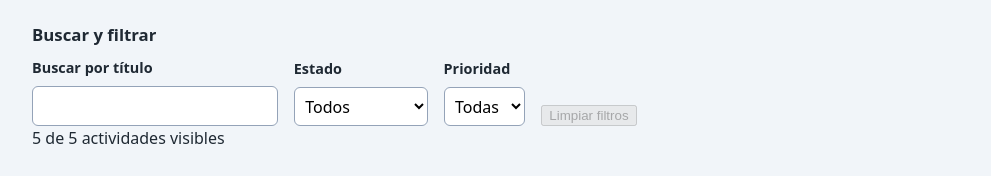
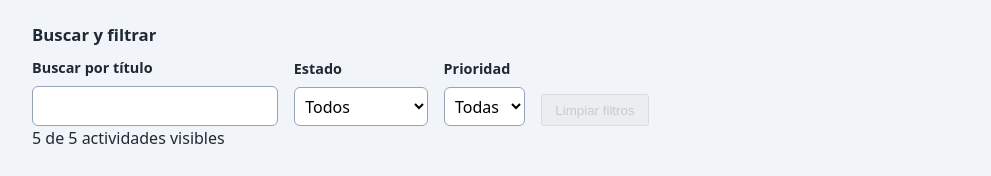
Before and after one commit to hamlet10/curso_angular, an Angular app in the folder panel-actividades/: page / in a window 1280 px wide. Shown: the part 531-707 px from the top of the page, without its empty margins (144-1135 px from the left). Built offline with nearby package versions, Linux system fonts and the light colour scheme.

Commit message:
Incremento 4: los filtros, por modelos

```diff
--- /dev/null
+++ b/panel-actividades/src/app/actividades/filtros-actividades/filtros-actividades.css
@@ -0,0 +1,7 @@
+.controles { display: flex; flex-wrap: wrap; gap: 1rem; align-items: flex-end; }
+.campo { display: flex; flex-direction: column; gap: 0.25rem; min-width: 0; }
+.campo input,
+.campo select { padding: 0.4rem; }
+button { padding: 0.4rem 0.75rem; cursor: pointer; }
+button:disabled { cursor: not-allowed; opacity: 0.55; }
+:focus-visible { outline: 2px solid #545454; outline-offset: 2px; }
--- /dev/null
+++ b/panel-actividades/src/app/actividades/filtros-actividades/filtros-actividades.html
@@ -0,0 +1,30 @@
+<div class="controles">
+  <div class="campo">
+    <label for="busqueda">Buscar por título</label>
+    <input id="busqueda" type="search" [value]="termino()" (input)="escribirTermino($event)">
+  </div>
+
+  <div class="campo">
+    <label for="filtro-estado">Estado</label>
+    <select id="filtro-estado" [value]="estado()" (change)="elegirEstado($event)">
+      <option value="todas">Todos</option>
+      <option value="pendiente">Pendientes</option>
+      <option value="en_progreso">En progreso</option>
+      <option value="completada">Completadas</option>
+    </select>
+  </div>
+
+  <div class="campo">
+    <label for="filtro-prioridad">Prioridad</label>
+    <select id="filtro-prioridad" [value]="prioridad()" (change)="elegirPrioridad($event)">
+      <option value="todas">Todas</option>
+      <option value="alta">Alta</option>
+      <option value="media">Media</option>
+      <option value="baja">Baja</option>
+    </select>
+  </div>
+
+  <button type="button" [disabled]="!hayFiltros()" (click)="limpiar()">
+    Limpiar filtros
+  </button>
+</div>
--- /dev/null
+++ b/panel-actividades/src/app/actividades/filtros-actividades/filtros-actividades.ts
@@ -0,0 +1,35 @@
+import { Component, computed, model } from '@angular/core';
+import { FiltroEstado, FiltroPrioridad } from '../../modelos/actividad';
+
+@Component({
+  selector: 'app-filtros-actividades',
+  templateUrl: './filtros-actividades.html',
+  styleUrl: './filtros-actividades.css',
+})
+export class FiltrosActividades {
+  readonly termino = model('');
+  readonly estado = model<FiltroEstado>('todas');
+  readonly prioridad = model<FiltroPrioridad>('todas');
+
+  protected readonly hayFiltros = computed(
+    () => this.termino().trim() !== '' || this.estado() !== 'todas' || this.prioridad() !== 'todas',
+  );
+
+  protected escribirTermino(evento: Event): void {
+    this.termino.set((evento.target as HTMLInputElement).value);
+  }
+
+  protected elegirEstado(evento: Event): void {
+    this.estado.set((evento.target as HTMLSelectElement).value as FiltroEstado);
+  }
+
+  protected elegirPrioridad(evento: Event): void {
+    this.prioridad.set((evento.target as HTMLSelectElement).value as FiltroPrioridad);
+  }
+
+  protected limpiar(): void {
+    this.termino.set('');
+    this.estado.set('todas');
+    this.prioridad.set('todas');
+  }
+}
--- a/panel-actividades/src/app/actividades/pagina-actividades/pagina-actividades.html
+++ b/panel-actividades/src/app/actividades/pagina-actividades/pagina-actividades.html
@@ -18,36 +18,10 @@
     <section aria-labelledby="titulo-filtros">
     <h3 id="titulo-filtros">Buscar y filtrar</h3>
 
-    <div class="controles">
-      <div class="campo">
-        <label for="busqueda">Buscar por título</label>
-        <input id="busqueda" type="search" [value]="termino()" (input)="buscar($event)">
-      </div>
-
-      <div class="campo">
-        <label for="filtro-estado">Estado</label>
-        <select id="filtro-estado" [value]="filtroEstado()" (change)="cambiarFiltroEstado($event)">
-          <option value="todas">Todos</option>
-          <option value="pendiente">Pendientes</option>
-          <option value="en_progreso">En progreso</option>
-          <option value="completada">Completadas</option>
-        </select>
-      </div>
-
-      <div class="campo">
-        <label for="filtro-prioridad">Prioridad</label>
-        <select id="filtro-prioridad" [value]="filtroPrioridad()" (change)="cambiarFiltroPrioridad($event)">
-          <option value="todas">Todas</option>
-          <option value="alta">Alta</option>
-          <option value="media">Media</option>
-          <option value="baja">Baja</option>
-        </select>
-      </div>
-
-      <button type="button" [disabled]="!hayFiltros()" (click)="limpiarFiltros()">
-        Limpiar filtros
-      </button>
-    </div>
+    <app-filtros-actividades
+      [(termino)]="termino"
+      [(estado)]="filtroEstado"
+      [(prioridad)]="filtroPrioridad" />
 
     <p aria-live="polite">{{ mostradas() }} de {{ total() }} actividades visibles</p>
   </section>
--- a/panel-actividades/src/app/actividades/pagina-actividades/pagina-actividades.ts
+++ b/panel-actividades/src/app/actividades/pagina-actividades/pagina-actividades.ts
@@ -6,9 +6,10 @@ import {   Actividad,
   Prioridad,} from '../../modelos/actividad';
 import { ResumenActividades } from '../resumen-actividades/resumen-actividades';
 import { ListaActividades } from '../lista-actividades/lista-actividades';
+import { FiltrosActividades } from '../filtros-actividades/filtros-actividades';
 
 @Component({
-  imports: [ResumenActividades,  ListaActividades],
+  imports: [ResumenActividades,  ListaActividades, FiltrosActividades],
   selector: 'app-pagina-actividades',
   styleUrl: './pagina-actividades.css',
   templateUrl: './pagina-actividades.html',
```
Also changed, not shown: 1 other file (tests, documents, lock files or other folders).
